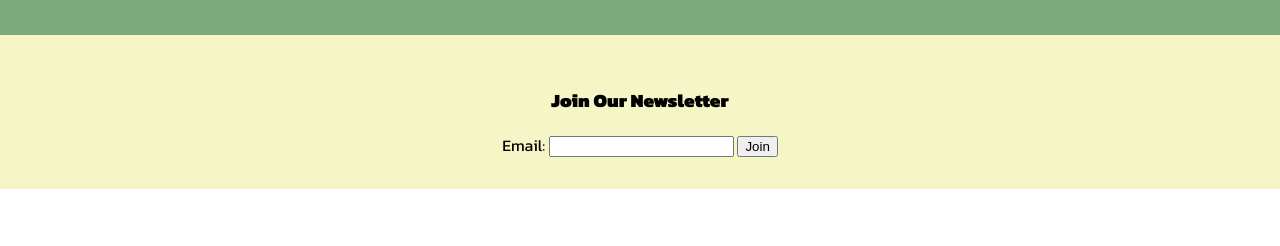
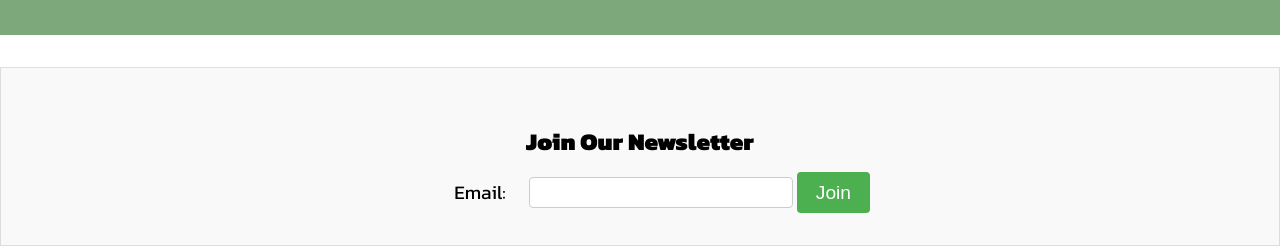
Before and after one commit to rbarvaliya2002/FinalAssesment, a plain HTML site: page index.html in a window 1280 px wide. Shown: the part 678-924 px from the top of the page. Before the commit the page ends 867 px from the top, so only its background shows below. Drawn offline with Linux system fonts and the light colour scheme.

Commit message:
Added few more things

```diff
--- a/css/styles.css
+++ b/css/styles.css
@@ -222,3 +222,52 @@ footer{
     color: black;
     padding: 2em;
 }
+
+.Newsletter {
+    margin-top: 2em;
+    padding: 2em;
+    background-color: #f9f9f9;
+    border: 1px solid #ddd;
+  }
+
+  .Newsletter h3 {
+    font-size: 1.5em;
+    margin-bottom: 0.5em;
+  }
+
+  .Newsletter form div {
+    margin-bottom: 1em;
+  }
+
+  .Newsletter label {
+    display: inline-block;
+    width: 5em;
+    font-size: 1.2em;
+    margin-right: 1em;
+    text-align: right;
+  }
+
+  .Newsletter input[type="email"] {
+    font-size: 1.2em;
+    padding: 0.2em 0.4em;
+    border: 1px solid #ccc;
+    border-radius: 4px;
+  }
+
+  .Newsletter input[type="hidden"] {
+    display: none;
+  }
+
+  .Newsletter button[type="submit"] {
+    font-size: 1.2em;
+    background-color: #4CAF50;
+    color: white;
+    border: none;
+    border-radius: 4px;
+    padding: 0.5em 1em;
+    cursor: pointer;
+  }
+
+  .Newsletter button[type="submit"]:hover {
+    background-color: #3e8e41;
+  }
```
Also changed, not shown: about.html (+4 -0 lines).
